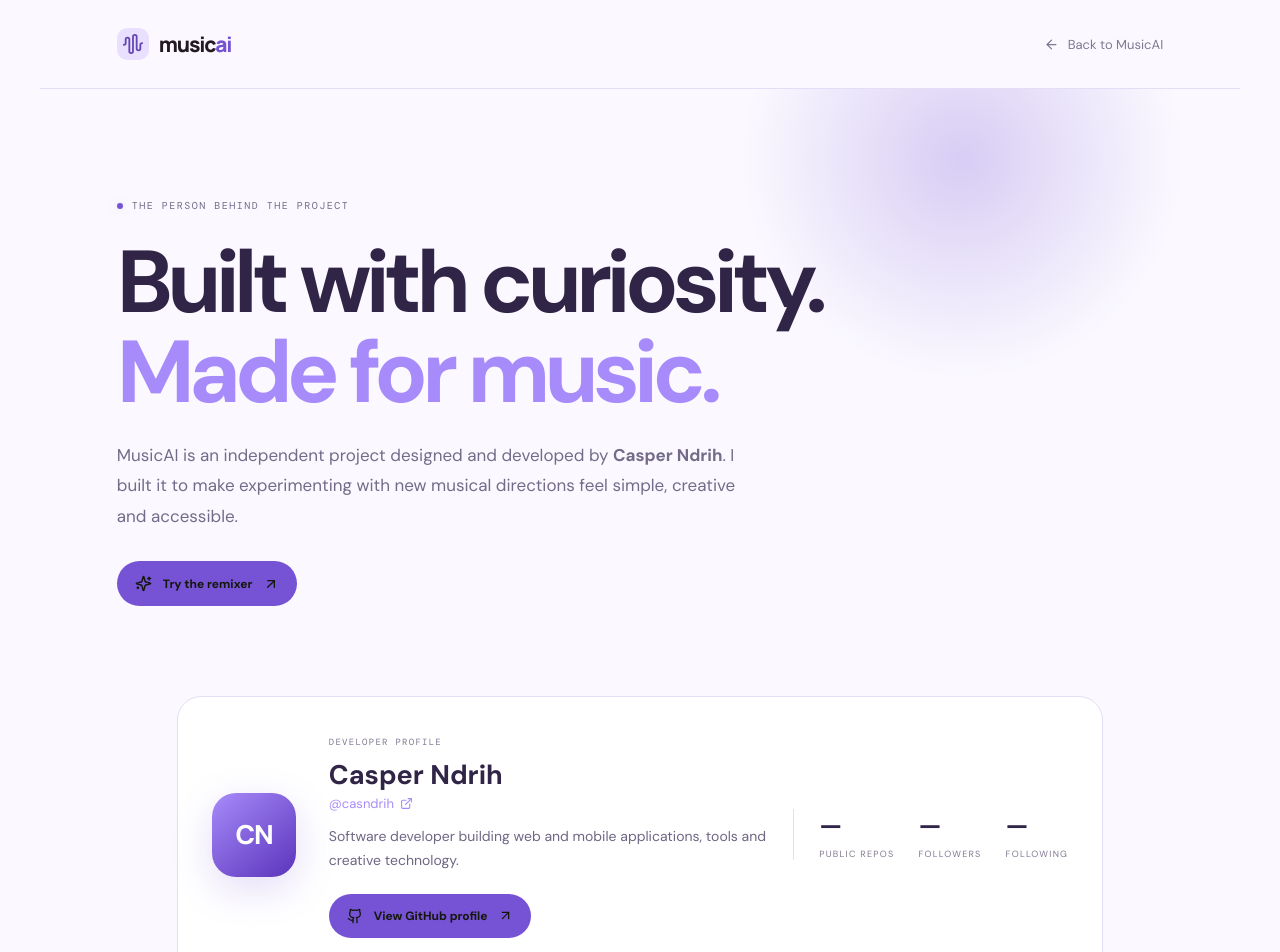
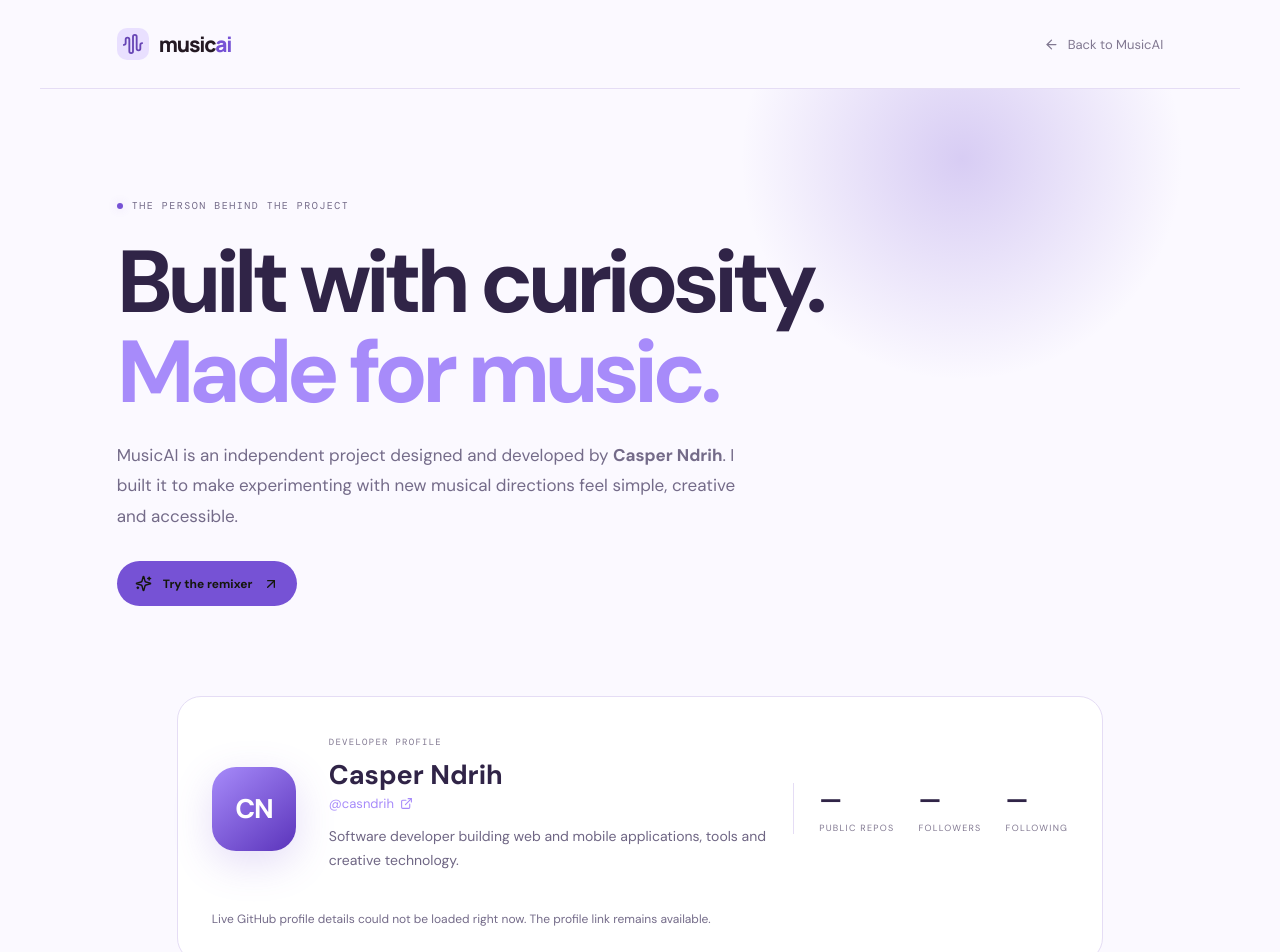
Before and after one commit to casndrih/MusicAI, a Next.js app: page /about in a window 1280 px wide. Shown: the top 952 px of the page. Built offline with nearby package versions, Linux system fonts and the light colour scheme; no server answers.

Commit message:
Remove GitHub profile button from About page

```diff
--- a/app/about/page.tsx
+++ b/app/about/page.tsx
@@ -57,7 +57,6 @@ export default async function AboutPage() {
           <a className="github-handle" href="https://github.com/casndrih" target="_blank" rel="noreferrer">@casndrih <ExternalLink size={13}/></a>
           <p>{profile?.bio || "Software developer building web and mobile applications, tools and creative technology."}</p>
           {profile?.location && <span className="developer-location">{profile.location}</span>}
-          <a className="button button-primary developer-profile-link" href="https://github.com/casndrih" target="_blank" rel="noreferrer"><Github size={16}/> View GitHub profile <ArrowUpRight size={15}/></a>
         </div>
         <div className="github-stats">
           <div><b>{profile ? profile.public_repos : "—"}</b><span>PUBLIC REPOS</span></div>
```
